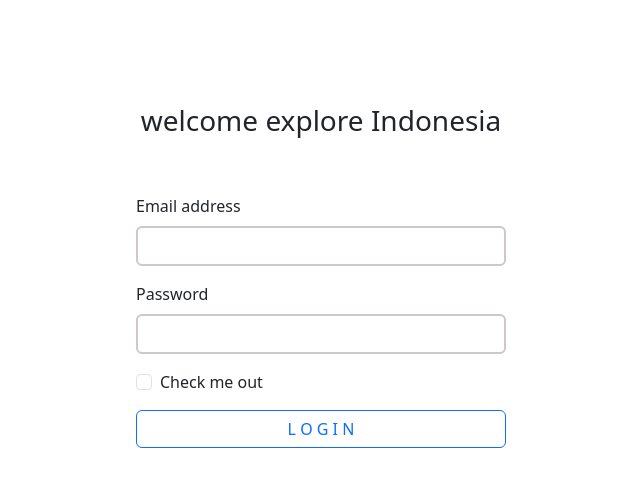
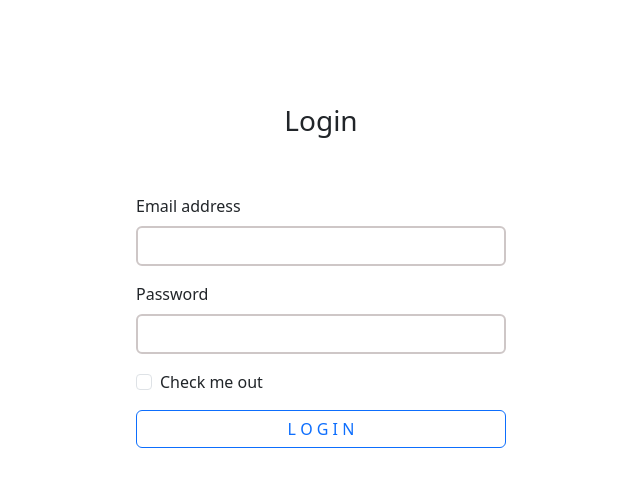
Before and after one commit to Sinaga1702/ResepMakanan, a plain HTML site: page sign in.html in a window 1280 px wide. Shown: the whole page, without its empty margins (319-959 px from the left). Drawn offline with nearby package versions, Linux system fonts and the light colour scheme.

Commit message:
Update sign in.html

```diff
--- a/sign in.html
+++ b/sign in.html
@@ -11,7 +11,7 @@
     <section class="signup">
       <div class=" card-signup-form">
        <div class="header">
-        <h3 class="text-center">welcome explore Indonesia</h3>
+        <h3 class="text-center">Login</h3>
        </div>
        <div class="signup-form">
         <form>
```
